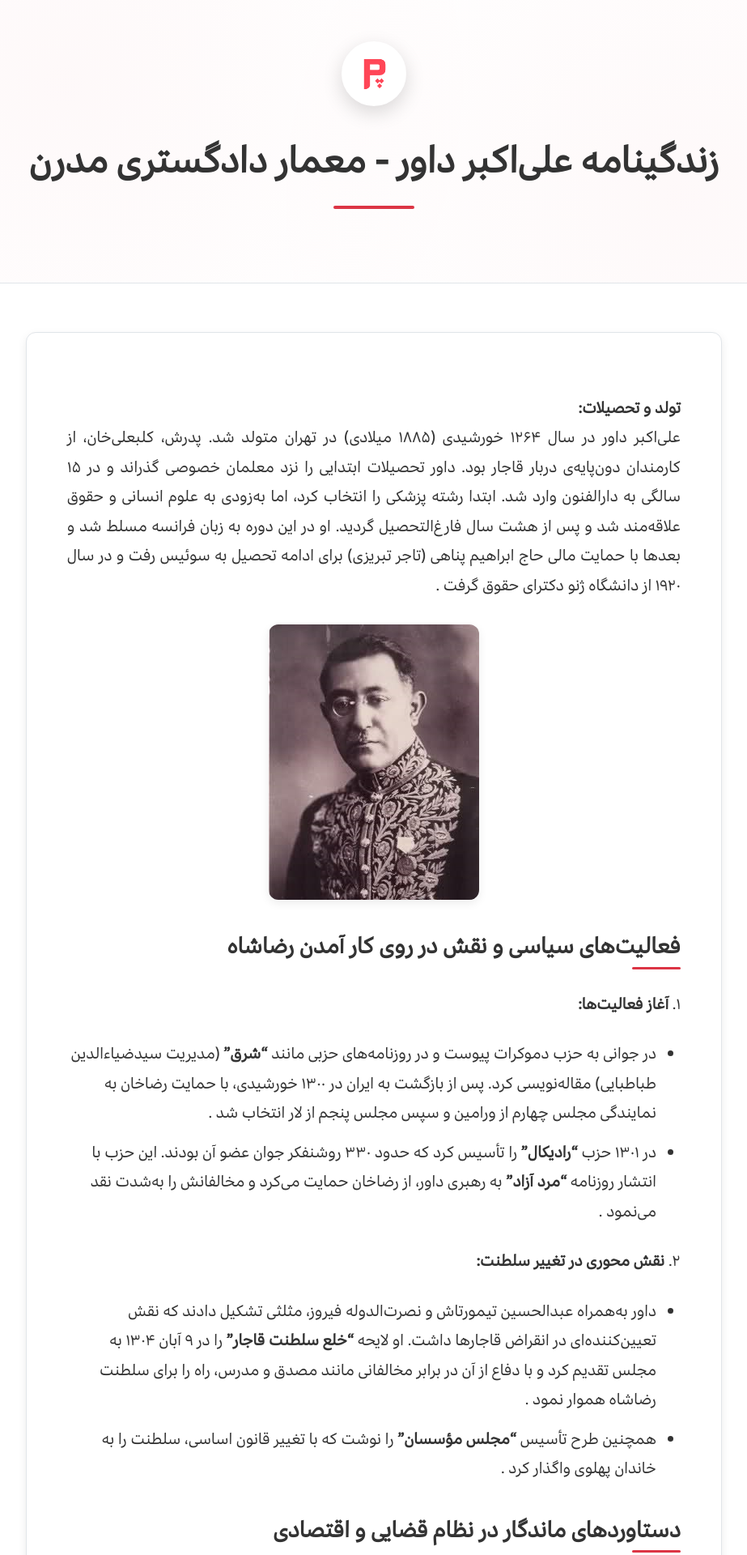
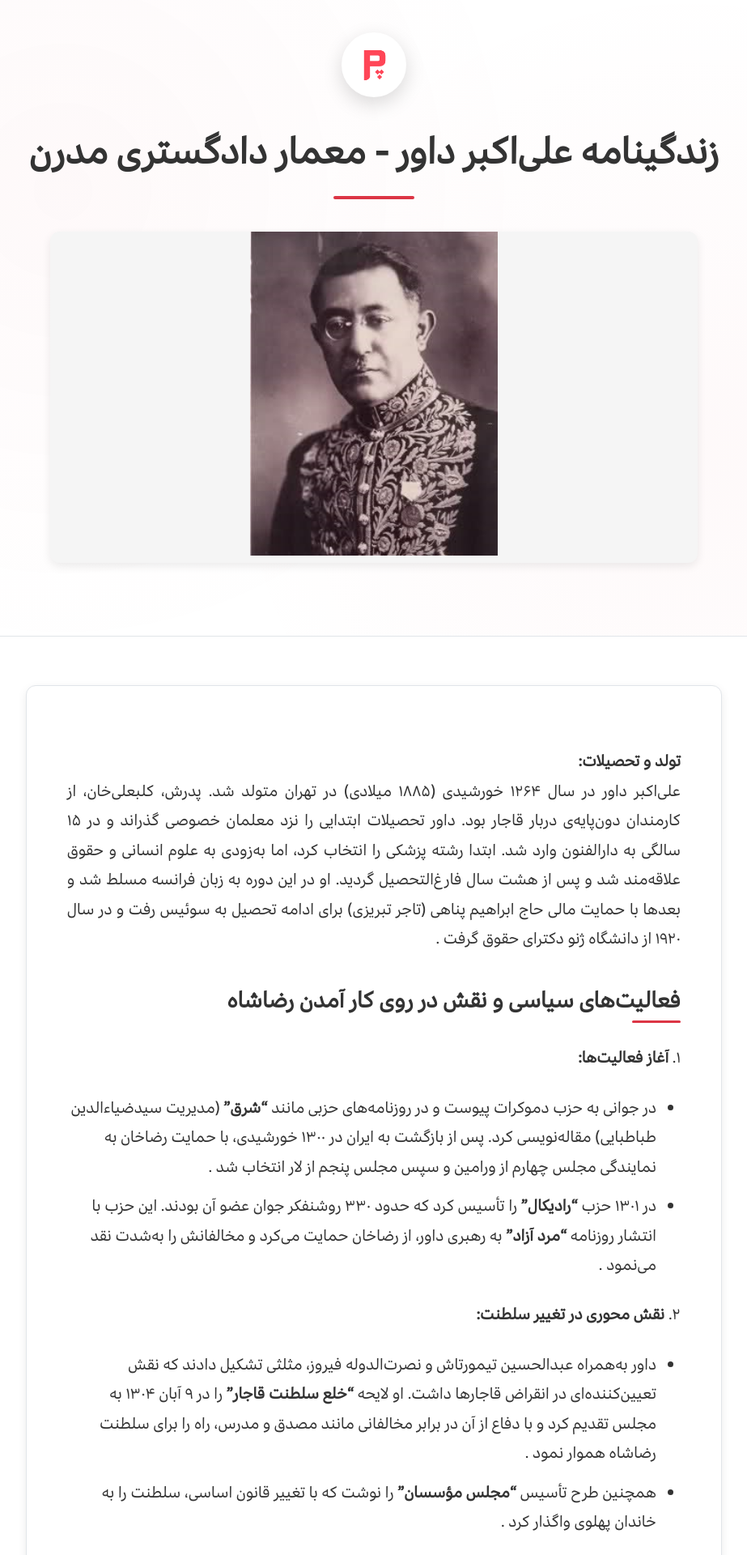
Before and after one commit to darkblog/darkblog.github.io, a Jekyll site: the page built from _posts/2025-7-19-97.md, in a window 1280 px wide. Shown: the top 1920 px of the page at 81% size, without its empty margins (178-1101 px from the left). Built offline with Jekyll 4.4.1, drawn with Linux system fonts in a browser that asks for light colours.

Commit message:
Update 2025-7-19-97.md

```diff
--- a/_posts/2025-7-19-97.md
+++ b/_posts/2025-7-19-97.md
@@ -1,12 +1,11 @@
 ---
 layout: post
 title: زندگینامه علی‌اکبر داور - معمار دادگستری مدرن
+image: /biography/ali-akbar-davar.jpg
 ---
 
 **تولد و تحصیلات:**
 علی‌اکبر داور در سال ۱۲۶۴ خورشیدی (۱۸۸۵ میلادی) در تهران متولد شد. پدرش، کلبعلی‌خان، از کارمندان دون‌پایه‌ی دربار قاجار بود. داور تحصیلات ابتدایی را نزد معلمان خصوصی گذراند و در ۱۵ سالگی به دارالفنون وارد شد. ابتدا رشته پزشکی را انتخاب کرد، اما به‌زودی به علوم انسانی و حقوق علاقه‌مند شد و پس از هشت سال فارغ‌التحصیل گردید. او در این دوره به زبان فرانسه مسلط شد و بعدها با حمایت مالی حاج ابراهیم پناهی (تاجر تبریزی) برای ادامه تحصیل به سوئیس رفت و در سال ۱۹۲۰ از دانشگاه ژنو دکترای حقوق گرفت .
-
-<img src="/biography/ali-akbar-davar.jpg" alt="علی اکبر داور" loading="lazy">
 
 ## فعالیت‌های سیاسی و نقش در روی کار آمدن رضاشاه
 ۱. **آغاز فعالیت‌ها:**
```
